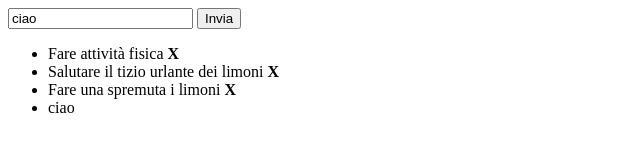
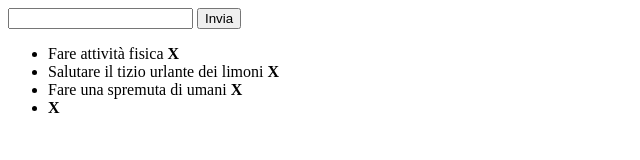
Before and after one commit to PascaSeba/vue-todolist, a plain HTML site: page index.html in a window 1280 px wide. Both pictures are taken after a click on the button "Invia". Shown: the full height of the page, 0-640 px from the left. Drawn offline with nearby package versions, Linux system fonts and the light colour scheme.

Commit message:
Esercizio in corso

```diff
--- a/index.html
+++ b/index.html
@@ -13,11 +13,10 @@
 
 <body>
     <div id="root">
-        <input v-model="inputext" type="text">
-        <button>Invia</button>
+        <input type="text" v-model="myToDo">
+        <button @click="addToDo">Invia</button>
         <ul>
-            <li v-for="toDo in toDoList">{{toDo}}<span><strong> X</strong></span></li>
-            <li>{{inputext}}</li>
+            <li v-for="(toDo, index) in toDoList">{{toDo}}<span @click="deleteToDo(index)"><strong> X</strong></span></li>
         </ul>
     </div>
 
--- a/js/main.js
+++ b/js/main.js
@@ -1,10 +1,31 @@
+/*
+Ricreare l'esercizio della to do list come fatto assieme
+in classe:
+- stampare in pagina un item per ogni elemento contenuto in un array
+- ogni item ha una "x" associata: cliccando su di essa,
+  l'item viene rimosso dalla lista
+- predisporre un input per aggiungere un nuovo item alla lista:
+  digitando il tasto invio oppure ciccando su un pulsante,
+  il testo digitato viene aggiunto alla lista
+  */
+
 var app = new Vue({
     el: '#root',
     data: {
+        myToDo: (""),
         toDoList: [
-            "Fare attività fisica", "Salutare il tizio urlante dei limoni", "Fare una spremuta i limoni"
+            "Fare attività fisica", "Salutare il tizio urlante dei limoni", "Fare una spremuta di umani"
         ],
-        inputext: "ciao",
     },
-})
+    methods: {
+        addToDo() {
+            this.toDoList.push(this.myToDo);
+            this.myToDo = ("");
+        },
+        deleteToDo(index) {
+            this.toDoList.splice(index, 1);
+            alert("Complimenti! Hai svolto un TO-DO!");
+        }
+    }
+});
 Vue.config.devtools = true;
```
